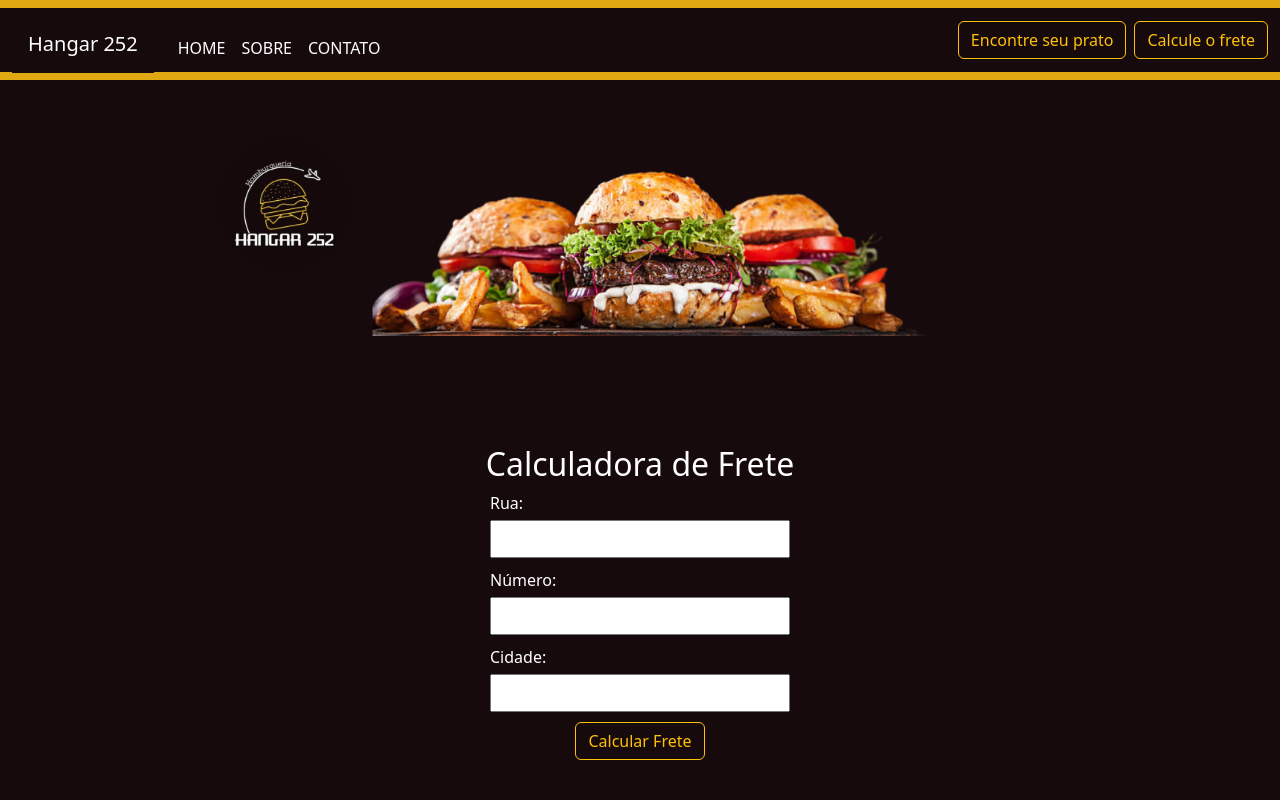
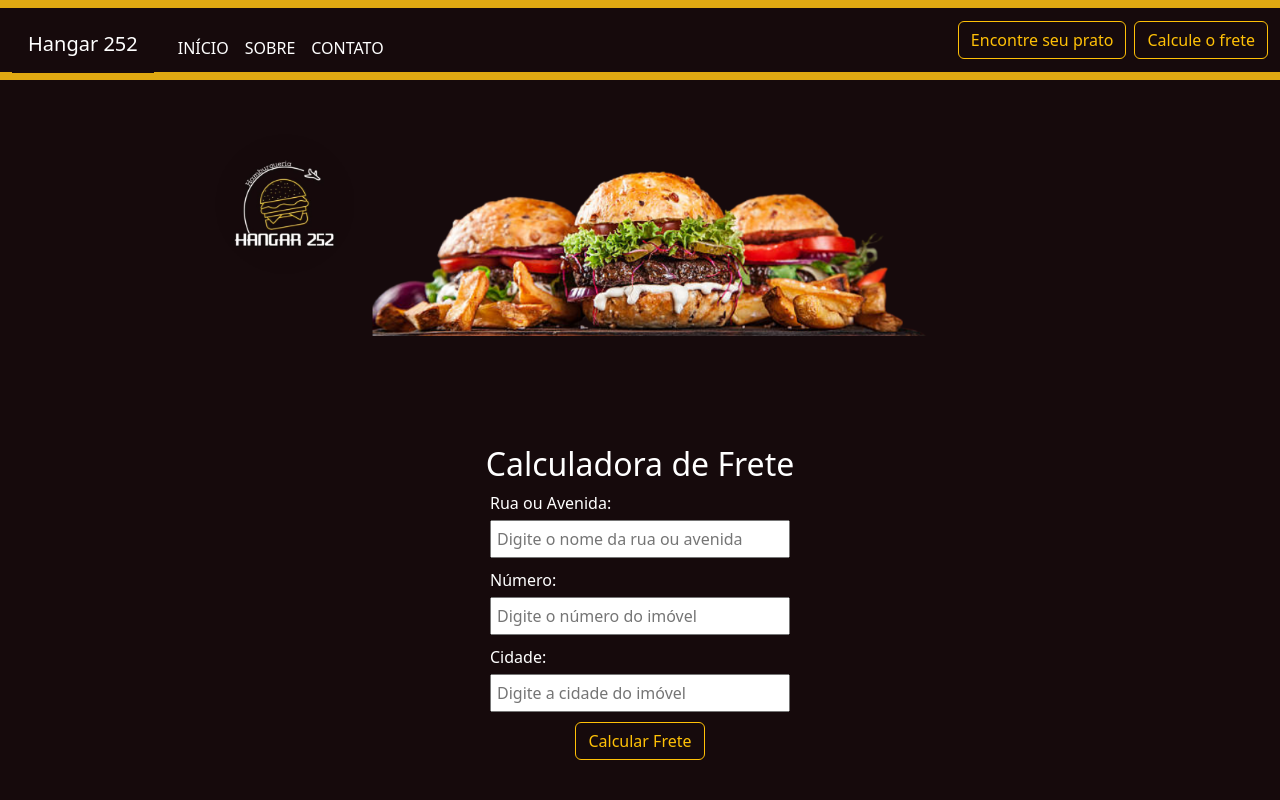
Before and after one commit to Grupo3-pi/integrador, a Django app: page /calcula_frete/ in a window 1280 px wide. Run offline with Django 4.2, Linux system fonts and the light colour scheme; some libraries are stand-ins or nearby versions.

Commit message:
Update Front-end

```diff
--- a/frete/templates/calcula_frete.html
+++ b/frete/templates/calcula_frete.html
@@ -29,20 +29,20 @@
       <form method="post" action="{% url 'calcula_frete' %}" style="display: flex; flex-direction: column; align-items: center;">
         {% csrf_token %}
         <div style="margin-bottom: 10px; width: 100%; max-width: 300px; text-align: left;">
-          <label for="rua">Rua:</label>
-          <input type="text" id="rua" name="rua" required style="width: 100%; padding: 5px; box-sizing: border-box; margin-top: 5px;">
+          <label for="rua">Rua ou Avenida:</label>
+          <input type="text" placeholder="Digite o nome da rua ou avenida" id="rua" name="rua" required style="width: 100%; padding: 5px; box-sizing: border-box; margin-top: 5px;">
         </div>
         <div style="margin-bottom: 10px; width: 100%; max-width: 300px; text-align: left;">
           <label for="num">Número:</label>
-          <input type="text" id="num" name="num" required style="width: 100%; padding: 5px; box-sizing: border-box; margin-top: 5px;">
+          <input type="text" placeholder="Digite o número do imóvel" id="num" name="num" required style="width: 100%; padding: 5px; box-sizing: border-box; margin-top: 5px;">
         </div>
         <div style="margin-bottom: 10px; width: 100%; max-width: 300px; text-align: left;">
           <label for="city">Cidade:</label>
-          <input type="text" id="city" name="city" required style="width: 100%; padding: 5px; box-sizing: border-box; margin-top: 5px;">
+          <input type="text" id="city" placeholder="Digite a cidade do imóvel" name="city" required style="width: 100%; padding: 5px; box-sizing: border-box; margin-top: 5px;">
         </div>
         <div>
 
-          <button class="btn btn-outline-warning" type="submit" aria-controls="offcanvasWithBothOptions">Calcular Frete</button>
+          <button class="btn btn-outline-warning" type="submit" aria-controls="offcanvasWithBothOptions" aria-label="Calcular Frete">Calcular Frete</button>
 
         </div>
       </form>
--- a/templates/base.html
+++ b/templates/base.html
@@ -82,25 +82,25 @@
 
 <nav class="navbar navbar-expand-lg bg-body-tertiary">
   <div class="container-fluid">
-    <h1><a class="navbar-brand" href="#">Hangar 252</a></h1>
+    <h1><a class="navbar-brand" href="/#">Hangar 252</a></h1>
     <button class="navbar-toggler" type="button" data-bs-toggle="collapse" data-bs-target="#navbarScroll" aria-controls="navbarScroll" aria-expanded="false" aria-label="Toggle navigation">
       <span class="navbar-toggler-icon"></span>
     </button>
     <div class="collapse navbar-collapse" id="navbarScroll">
       <ul class="navbar-nav me-auto my-2 my-lg-0 navbar-nav-scroll" style="--bs-scroll-height: 200px;">
         <li class="nav-item">
-          <a class="nav-link" aria-current="page" href="/#">HOME</a>
+          <a class="nav-link" style="text-transform: uppercase;" role="Menu" aria-label="início" aria-current="Início" href="/#">Início</a>
         </li>
         <li class="nav-item">
-          <a class="nav-link" data-bs-toggle="modal" href="#exampleModal">SOBRE</a>
+          <a class="nav-link" style="text-transform: uppercase;" role="Menu" aria-label="Sobre" aria-current="Sobre" data-bs-toggle="modal" href="#exampleModal">Sobre</a>
         </li>
         <li class="nav-item">
-          <a class="nav-link" data-bs-toggle="modal" href="#exampleModal2">CONTATO</a>
+          <a class="nav-link" style="text-transform: uppercase;" role="Menu" aria-label="Contato" aria-current="Contato" data-bs-toggle="modal" href="#exampleModal2">Contato</a>
         </li>
       </ul>
       <form class="d-flex" role="search">
-        <button class="btn btn-outline-warning me-2" type="button" data-bs-toggle="offcanvas" data-bs-target="#offcanvasWithBothOptions" aria-controls="offcanvasWithBothOptions">Encontre seu prato</button>
-        <a class="btn btn-outline-warning" href="/calcula_frete" role="button">Calcule o frete</a>
+        <button class="btn btn-outline-warning me-2" type="button" data-bs-toggle="offcanvas" data-bs-target="#offcanvasWithBothOptions" aria-controls="offcanvasWithBothOptions" aria-label="Encontre seu prato">Encontre seu prato</button>
+        <a class="btn btn-outline-warning" href="/calcula_frete" role="button" aria-label="Calcule o frete">Calcule o frete</a>
       </form>
     </div>
   </div>
```
